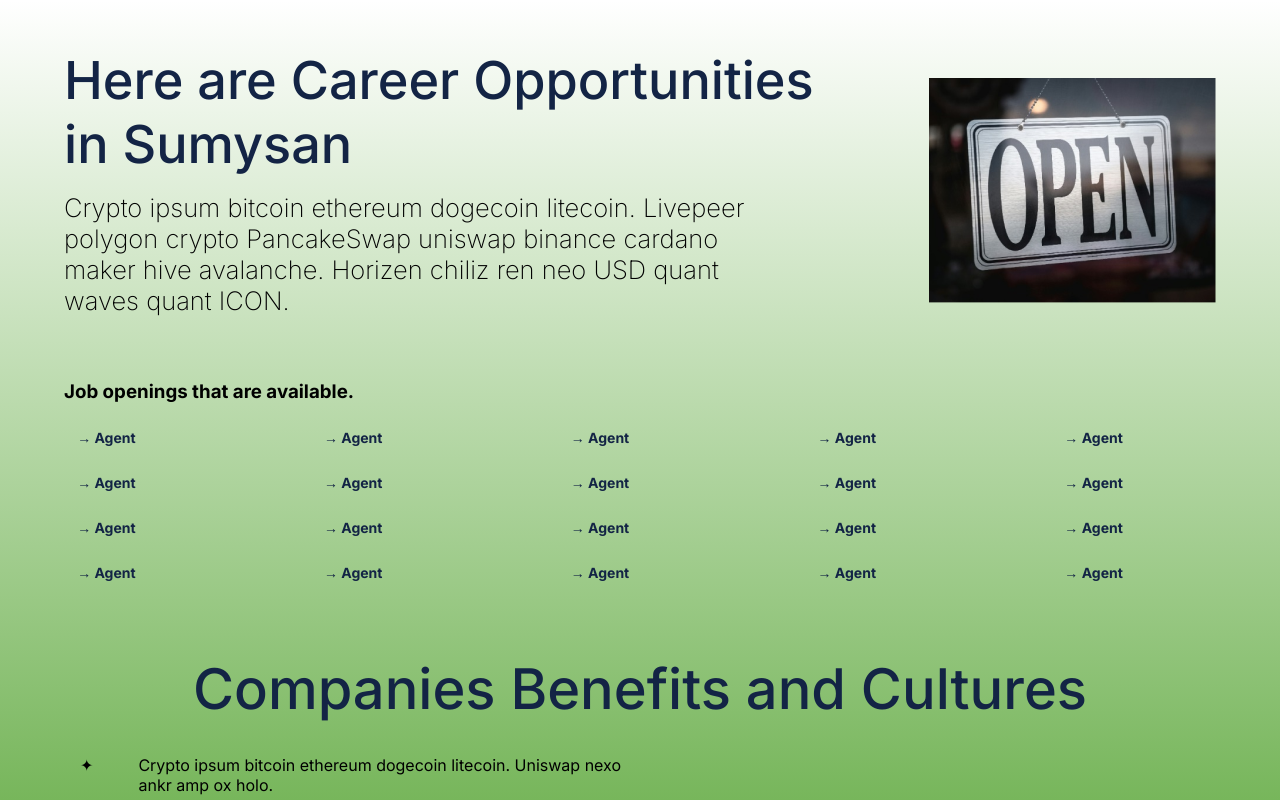
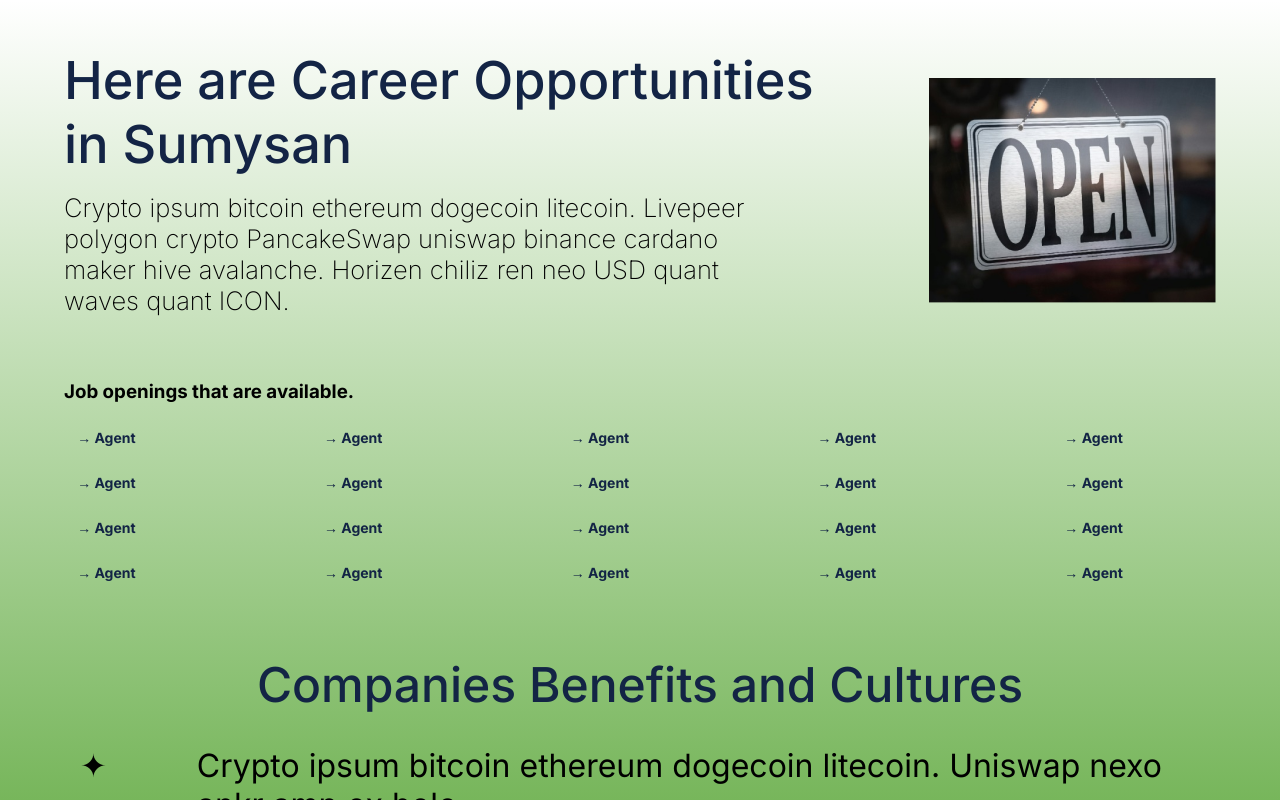
Before and after one commit to SumySan-Homex/Sumysan, a Next.js app: page /careerOpportunities in a window 1280 px wide. Built offline with nearby package versions, Linux system fonts and the light colour scheme.

Commit message:
:art: Improve code format

```diff
--- a/styles/page.module.css
+++ b/styles/page.module.css
@@ -429,7 +429,7 @@
       justify-content: center;
       align-items: center;
 
-      font-size: 3.5rem;
+      font-size: 3rem;
       font-weight: 500;
       color: #132445;
     }
@@ -438,6 +438,7 @@
       margin-top: 2rem;
 
       .coBenefitParagraph {
+        font-size: xx-large;
         margin: 1rem;
       }
     }
```
